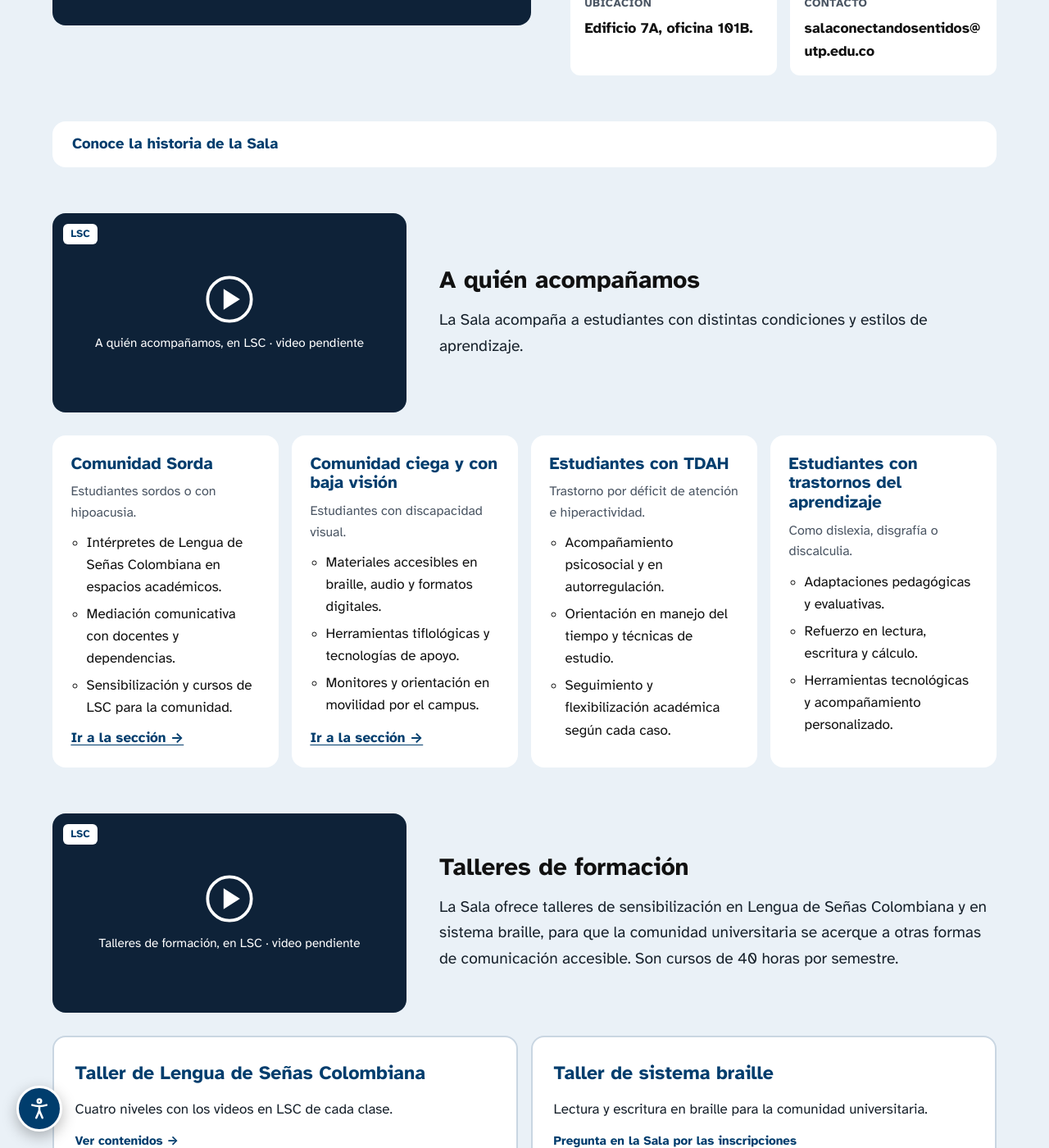
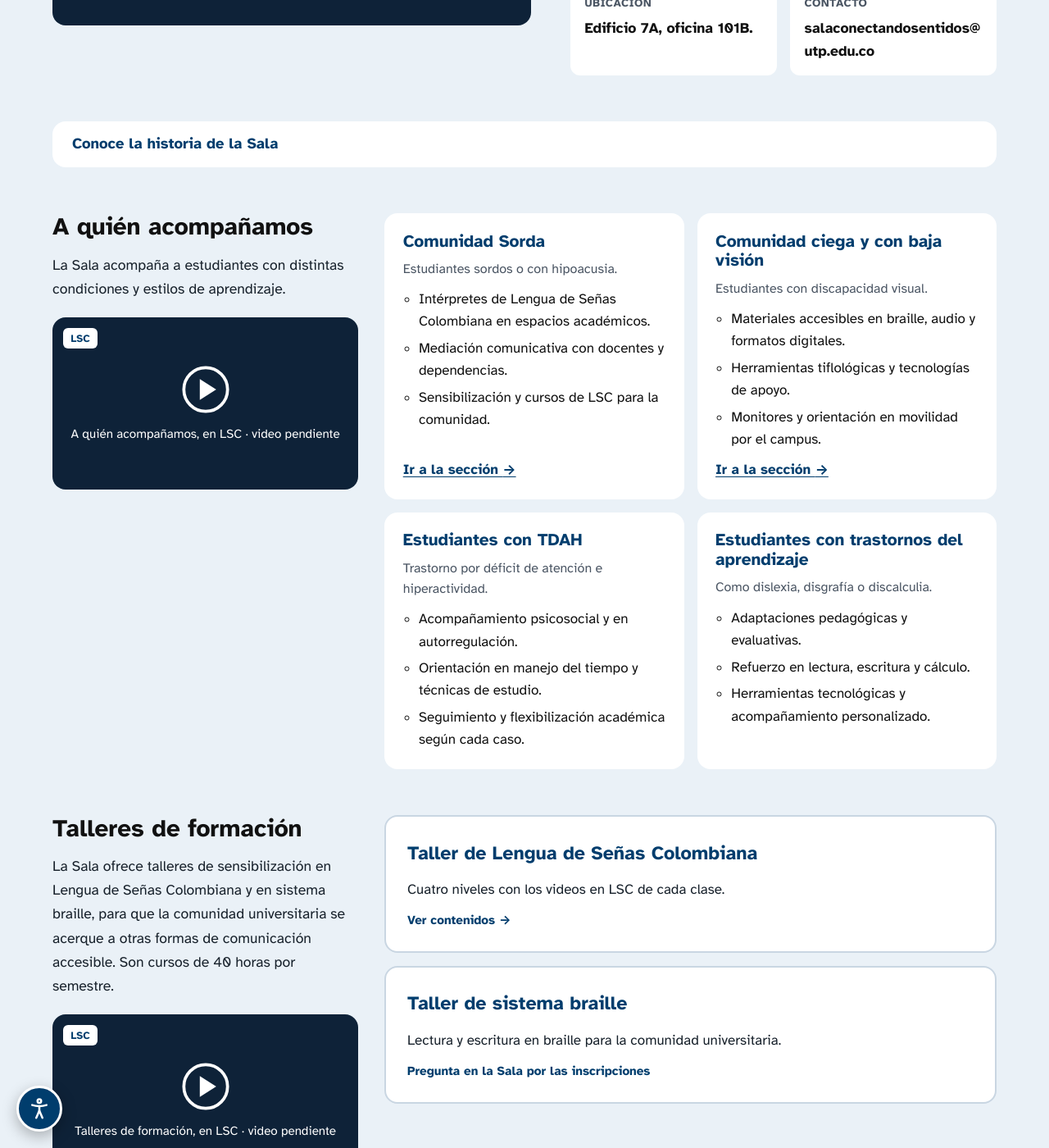
Before and after one commit to jhonatan-vivas/sala-sentidos, a Jekyll site: the page built from index.html, in a window 1280 px wide and 1400 px high, scrolled down 1072 px. Shown: the whole window at 82% size. Built offline with Jekyll 4.4.1, drawn with Linux system fonts in a browser that asks for light colours.

Commit message:
Inicio: columna de presentación con LSC en acompañanos y talleres

```diff
--- a/assets/css/main.css
+++ b/assets/css/main.css
@@ -446,10 +446,21 @@ html.alto-contraste .nav :focus-visible { outline-color: #FFE14D; }
 #sala .bilingue__video { padding-top: .5rem; }
 
 #sala { padding-bottom: 3rem; }
-/* Subsecciones de Inicio: video en LSC siempre visible, a la izquierda; texto centrado a su lado */
-#sala .bilingue--subseccion { gap: 2.5rem; align-items: center !important; }
-#sala .bilingue--subseccion .bilingue__video { flex: 0 1 27rem; }
-#sala .bilingue--subseccion .bilingue__texto { flex: 1 1 22rem; max-width: 46rem; }
+/* Subsecciones de Inicio: columna de presentación (título, texto en español y video en LSC)
+   a la izquierda y el contenido a la derecha. El video siempre visible. */
+.bloque-lsc { display: grid; grid-template-columns: minmax(18rem, 1fr) minmax(0, 2fr); gap: 2rem; align-items: start; }
+.bloque-lsc__intro { display: flex; flex-direction: column; gap: .9rem; position: sticky; top: 1.5rem; }
+.bloque-lsc__intro .texto-grande { font-size: 1.1rem; }
+.bloque-lsc__video { margin-top: .4rem; }
+.bloque-lsc .poblaciones { grid-template-columns: repeat(2, minmax(0, 1fr)); }
+.bloque-lsc .talleres__lista { grid-template-columns: 1fr; }
+@media (max-width: 960px) {
+  .bloque-lsc { grid-template-columns: 1fr; }
+  .bloque-lsc__intro { position: static; max-width: 40rem; }
+}
+@media (max-width: 600px) {
+  .bloque-lsc .poblaciones { grid-template-columns: 1fr; }
+}
 /* "¿Qué es la Sala?": video centrado respecto al texto y los datos */
 #sala .bilingue { align-items: center !important; }
 #sala .bilingue__video { padding-top: 0 !important; }
--- a/index.html
+++ b/index.html
@@ -56,14 +56,12 @@ seccion: inicio
     </details>
     {%- endif %}
 
-    <div class="pila">
-      <div class="bilingue bilingue--subseccion">
-        <div class="bilingue__video">
+    <div class="bloque-lsc">
+      <div class="bloque-lsc__intro">
+        <h3 class="titulo-3">A quién acompañamos</h3>
+        <p class="texto-grande">{{ sala.acompanamos_texto | default: "La Sala acompaña a estudiantes con distintas condiciones y estilos de aprendizaje." }}</p>
+        <div class="bloque-lsc__video">
           {% include video.html id=sala.acompanamos_video titulo="A quién acompañamos, en LSC" %}
-        </div>
-        <div class="bilingue__texto">
-          <h3 class="titulo-3">A quién acompañamos</h3>
-          <p class="texto-grande">{{ sala.acompanamos_texto | default: "La Sala acompaña a estudiantes con distintas condiciones y estilos de aprendizaje." }}</p>
         </div>
       </div>
       <ul class="poblaciones">
@@ -81,14 +79,12 @@ seccion: inicio
     </div>
 
     {%- if sala.talleres %}
-    <div class="pila">
-      <div class="bilingue bilingue--subseccion">
-        <div class="bilingue__video">
+    <div class="bloque-lsc">
+      <div class="bloque-lsc__intro">
+        <h3 class="titulo-3">Talleres de formación</h3>
+        <p class="texto-grande">{{ sala.talleres.texto }}</p>
+        <div class="bloque-lsc__video">
           {% include video.html id=sala.talleres.video titulo="Talleres de formación, en LSC" %}
-        </div>
-        <div class="bilingue__texto">
-          <h3 class="titulo-3">Talleres de formación</h3>
-          <p class="texto-grande">{{ sala.talleres.texto }}</p>
         </div>
       </div>
       <ul class="talleres__lista">
```
